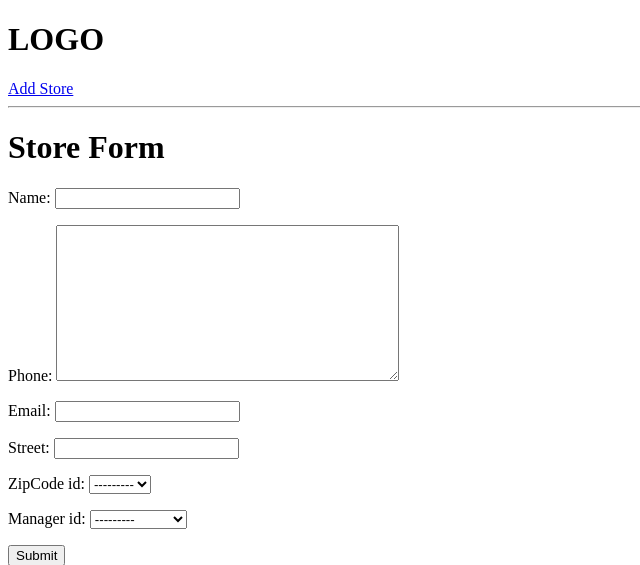
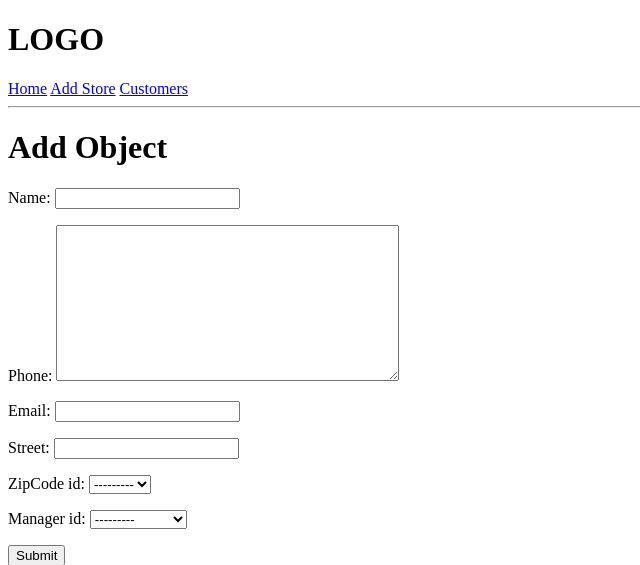
Before and after one commit to Moju-juju/DatabaseProject, a Django app: page /create-store/ in a window 1280 px wide. Shown: the top 565 px of the page, without its empty margins (0-640 px from the left). Run offline with Django 4.2, Linux system fonts and the light colour scheme; data comes from the database, SQL or seed files in the repository; both versions use the stored data as it was after the commit.

Commit message:
Added Customers Page
Customers page displays all the current customers in the database and has the add customer button that directs to a form to add more customers to the database

```diff
--- a/BikeShopDatabase/BikeShop/PmjoStore/forms.py
+++ b/BikeShopDatabase/BikeShop/PmjoStore/forms.py
@@ -1,8 +1,14 @@
 from django.forms import ModelForm
-from .models import Store
+from .models import Store, Customers
 
 
 class StoreForm(ModelForm):
     class Meta:
         model = Store
         fields = '__all__'
+
+
+class CustomerForm(ModelForm):
+    class Meta:
+        model = Customers
+        fields = '__all__'
--- a/BikeShopDatabase/BikeShop/PmjoStore/templates/PmjoStore/delete_object.html
+++ b/BikeShopDatabase/BikeShop/PmjoStore/templates/PmjoStore/delete_object.html
@@ -3,7 +3,7 @@
 <form action="" method="POST">
     {% csrf_token %}
     <p>Are you sure you want to delete "{{object}}"</p>
-    <button><a href="{% url 'products:products' %}">Go Back</a></button>
+    <button><a href="{% url 'PmjoStore:products' %}">Go Back</a></button>
     <input type="submit" value="Confirm">
 </form>
 {% endblock %}
--- a/BikeShopDatabase/BikeShop/PmjoStore/templates/PmjoStore/product_form.html
+++ b/BikeShopDatabase/BikeShop/PmjoStore/templates/PmjoStore/product_form.html
@@ -1,7 +1,7 @@
 {% extends 'main.html' %}
 {% block content%}
 
-<h1>Store Form</h1>
+<h1>Add Object</h1>
 
 <form action="" method="POST">
     {% csrf_token %}
--- a/BikeShopDatabase/BikeShop/PmjoStore/urls.py
+++ b/BikeShopDatabase/BikeShop/PmjoStore/urls.py
@@ -11,4 +11,6 @@ urlpatterns = [
     path('create-store/', views.createstore, name="create-store"),
     path('update-product/<str:pk>/', views.updateProject, name='update-product'),
     path('delete-product/<str:pk>/', views.deleteProject, name='delete-product'),
+    path('customers/', views.customers, name="customers-page"),
+    path('add-customers/', views.createCustomer, name="add-customers"),
 ]
--- a/BikeShopDatabase/BikeShop/PmjoStore/views.py
+++ b/BikeShopDatabase/BikeShop/PmjoStore/views.py
@@ -1,7 +1,7 @@
 from django.shortcuts import render, redirect
 from django.http import HttpResponse
-from .models import Store
-from .forms import StoreForm
+from .models import Store, Customers
+from .forms import StoreForm, CustomerForm
 
 
 # Create your views here (This is the logic that gets executed when the URLS are activated).
@@ -43,7 +43,7 @@ def updateProject(request, pk):
             form.save()
             return redirect('/')
     context = {'form': form}
-    return render(request, "Products/product_form.html", context)
+    return render(request, "PmjoStore/product_form.html", context)
 
 
 def deleteProject(request, pk):
@@ -52,4 +52,23 @@ def deleteProject(request, pk):
         product.delete()
         return redirect('/')
     context = {'object': product}
-    return render(request, 'Products/delete_object.html', context)
+    return render(request, 'PmjoStore/delete_object.html', context)
+
+
+def customers(request):
+    customers = Customers.objects.all()
+    context = {'customers': customers}
+    return render(request, "PmjoStore/customers.html", context)
+
+
+def createCustomer(request):
+    form = CustomerForm()
+
+    if request.method == 'POST':
+        form = CustomerForm(request.POST)
+        if form.is_valid():
+            form.save()
+            return redirect('/')
+
+    context = {'form': form}
+    return render(request, "PmjoStore/product_form.html", context)
--- a/BikeShopDatabase/BikeShop/templates/navbar.html
+++ b/BikeShopDatabase/BikeShop/templates/navbar.html
@@ -1,3 +1,5 @@
 <h1>LOGO</h1>
+<a href="{% url 'PmjoStore:products' %}">Home</a>
 <a href="{% url 'PmjoStore:create-store' %}">Add Store</a>
+<a href="{% url 'PmjoStore:customers-page' %}">Customers</a>
 <hr>
```
Also changed, not shown: BikeShopDatabase/BikeShop/PmjoStore/templates/PmjoStore/customers.html (added, +27 -0 lines), BikeShopDatabase/BikeShop/PmjoStore/templates/PmjoStore/customers_form.html (added, +10 -0 lines), BikeShopDatabase/BikeShop/db.sqlite3.
